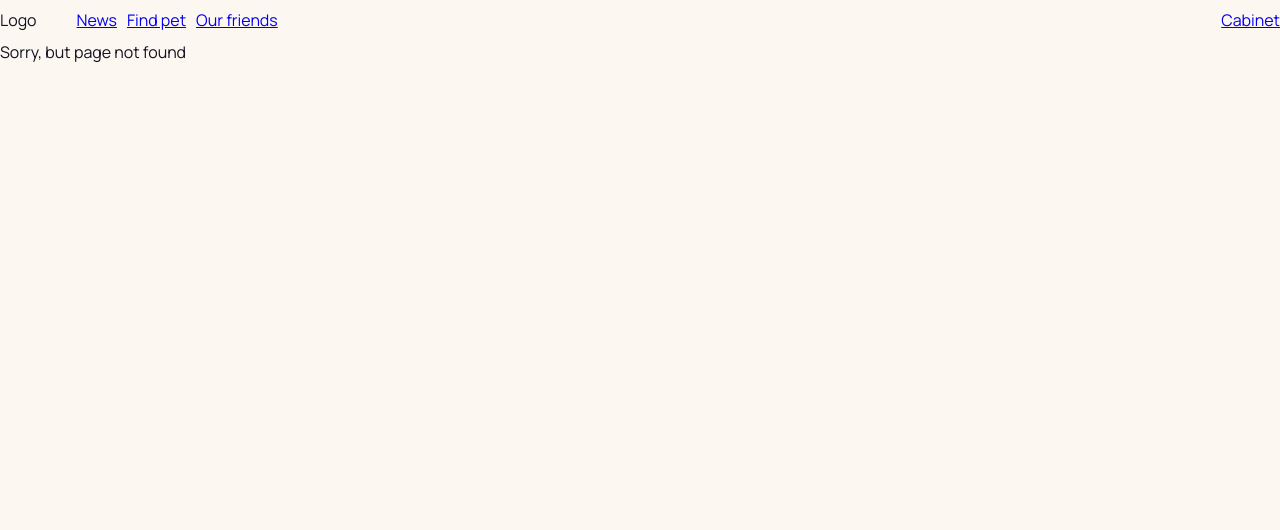
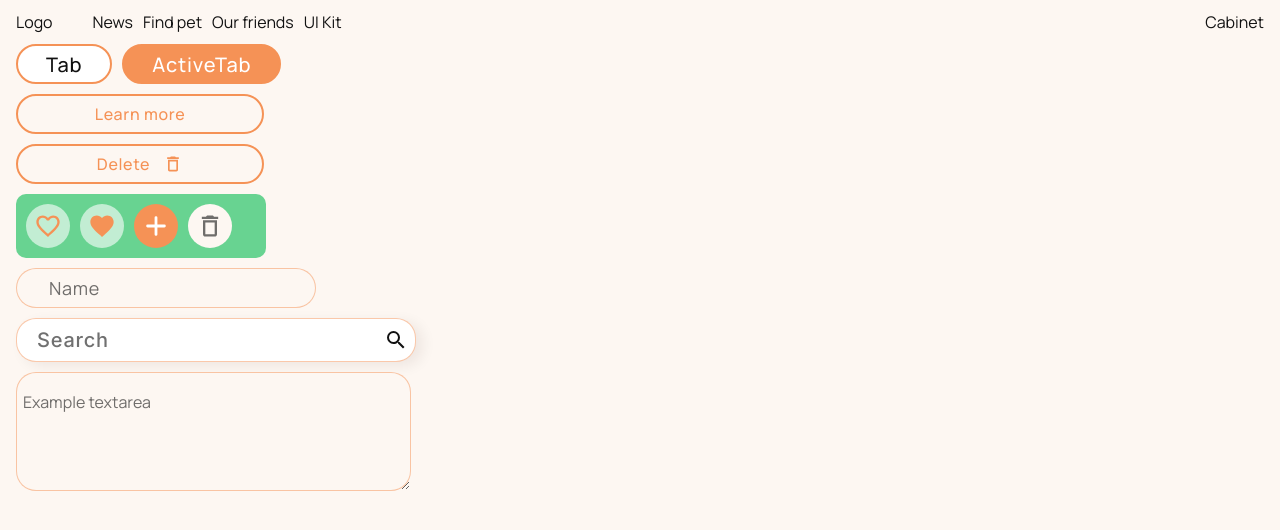
Before and after one commit to andrii-petlovanyi/pets_project_client, a React (Create React App) app: page /uikit in a window 1280 px wide. Before the commit this address had no page. Shown: the top 530 px of the page. Built offline with nearby package versions, Linux system fonts and the light colour scheme.

Commit message:
added(ThemeUI): added theme and style for some components/added UI Kit

```diff
--- a/src/App.jsx
+++ b/src/App.jsx
@@ -4,6 +4,7 @@ import { Route, Routes } from "react-router-dom"
 import { Layout } from "./layout/Layout"
 import './index.css'
 import { Login, News, NotFound, Notices, OurFriends, Register, UserDashboard } from "./pages"
+import UiKit from "./pages/UiKit"
 
 function App() {
 
@@ -17,6 +18,7 @@ function App() {
             <Route path="news" element={<News />} />
             <Route path="notices" element={<Notices />} />
             <Route path="partners" element={<OurFriends />} />
+            <Route path="uikit" element={<UiKit />} />
             {/* </Route> */}
 
             {/* <Route element={<PublicRoute />}> */}
--- a/src/components/layout/Header.jsx
+++ b/src/components/layout/Header.jsx
@@ -9,6 +9,8 @@ const Header = () => {
                 <NavLink to='news'>News</NavLink>
                 <NavLink to='notices'>Find pet</NavLink>
                 <NavLink to='partners'>Our friends</NavLink>
+                <NavLink to='uikit'>UI Kit</NavLink>
+
             </nav>
 
             <div style={{ marginLeft: 'auto' }}>
--- a/src/index.css
+++ b/src/index.css
@@ -1,8 +1,4 @@
-
-
 body {
-    background-color: #FDF7F2;
-    color: #111321;
     font-family: 'Manrope';
     font-weight: 400;
     font-size: 16px;
--- a/src/index.js
+++ b/src/index.js
@@ -1,3 +1,4 @@
+import { ChakraProvider } from '@chakra-ui/react';
 import React from 'react';
 import ReactDOM from 'react-dom/client';
 import { Provider } from 'react-redux';
@@ -6,6 +7,7 @@ import { PersistGate } from 'redux-persist/integration/react';
 import App from './App';
 
 import { persistor, store } from './redux/store';
+import theme from './theme/theme';
 
 const root = ReactDOM.createRoot(document.getElementById('root'));
 root.render(
@@ -13,7 +15,9 @@ root.render(
     <BrowserRouter basename="/">
       <Provider store={store}>
         <PersistGate loading={null} persistor={persistor}>
-          <App />
+          <ChakraProvider theme={theme}>
+            <App />
+          </ChakraProvider>
         </PersistGate>
       </Provider>
     </BrowserRouter>
--- a/src/layout/Layout.jsx
+++ b/src/layout/Layout.jsx
@@ -1,14 +1,15 @@
+import { Container } from '@chakra-ui/react'
 import React, { Suspense } from 'react'
 import { Outlet } from 'react-router-dom'
 import Header from '../components/layout/Header'
 
 export const Layout = () => {
     return (
-        <div>
+        <Container maxW={'1280px'}>
             <Header />
             <Suspense fallback={false}>
                 <Outlet />
             </Suspense>
-        </div>
+        </Container>
     )
 }
--- /dev/null
+++ b/src/pages/UiKit.jsx
@@ -0,0 +1,37 @@
+import React from 'react';
+import { Box, Button, Flex, IconButton, Input, InputGroup, Text, InputRightElement, Textarea } from '@chakra-ui/react';
+import { MdFavorite, MdOutlineDeleteOutline, MdOutlineFavoriteBorder, MdSearch } from 'react-icons/md';
+import { HiPlus } from 'react-icons/hi';
+
+const UiKit = () => {
+    return (
+        <Box display={'flex'} flexDirection={'column'} gap={'10px'}>
+            <Flex gap={'10px'}>
+                <Button variant={'outlineTabBtn'}>Tab</Button>
+                <Button variant={'outlineTabActive'}>ActiveTab</Button>
+            </Flex>
+
+            <Button variant={'outlineCardBtn'}>Learn more</Button>
+            <Button variant={'outlineCardBtn'}><Text mr={'13px'}>Delete</Text> <MdOutlineDeleteOutline size={'20px'} /></Button>
+
+            <Flex bg={'green.300'} p={'10px'} borderRadius={'10px'} width={'250px'} gap={'10px'}>
+                <IconButton variant={'cardFavIB'} icon={<MdOutlineFavoriteBorder />} />
+                <IconButton variant={'cardFavIB'} icon={<MdFavorite />} />
+                <IconButton variant={'mainIB'} icon={<HiPlus />} />
+                <IconButton variant={'secondIB'} icon={<MdOutlineDeleteOutline />} />
+
+            </Flex>
+
+            <Input variant={'form'} width={'300px'} placeholder={'Name'} />
+
+            <InputGroup maxW={'400px'} display={'flex'} alignItems={'center'}>
+                <Input placeholder='Search' variant={'search'} />
+                <InputRightElement height={'44px'}><MdSearch size={'24px'} /></InputRightElement>
+            </InputGroup>
+
+            <Textarea width={'395px'} minH={'119px'} placeholder='Example textarea' variant={'custom'} />
+        </Box>
+    )
+}
+
+export default UiKit;
--- a/src/pages/UserDashboard.jsx
+++ b/src/pages/UserDashboard.jsx
@@ -3,7 +3,7 @@ import React from 'react'
 const UserDashboard = () => {
     return (
         <div>
-
+            UserDashboard
         </div>
     )
 }
--- /dev/null
+++ b/src/theme/components/buttons.extend.js
@@ -0,0 +1,122 @@
+import { defineStyle, defineStyleConfig } from '@chakra-ui/react';
+
+const outlineTabBtn = defineStyle({
+  display: 'flex',
+  alignItems: 'center',
+
+  background: 'white',
+  color: 'textColor',
+
+  border: '2px solid',
+  borderColor: 'mainOrange',
+  borderRadius: '40px',
+  padding: '10px 28px',
+
+  fontFamily: 'Manrope',
+  fontWeight: '500',
+  fontSize: '20px',
+  lineHeight: '27p',
+  letterSpacing: '0.04em',
+
+  _hover: {
+    borderColor: 'accentOrange',
+  },
+});
+
+const outlineTabActive = defineStyle({
+  display: 'flex',
+  alignItems: 'center',
+
+  background: 'mainOrange',
+  color: 'white',
+
+  border: '2px solid',
+  borderColor: 'mainOrange',
+  borderRadius: '40px',
+  padding: '10px 28px',
+
+  fontFamily: 'Manrope',
+  fontWeight: '500',
+  fontSize: '20px',
+  lineHeight: '27p',
+  letterSpacing: '0.04em',
+});
+
+const outlineCardBtn = defineStyle({
+  display: 'flex',
+  alignItems: 'center',
+
+  background: 'none',
+  color: 'mainOrange',
+
+  border: '2px solid',
+  borderColor: 'mainOrange',
+  borderRadius: '40px',
+  padding: '8px 10px',
+  maxW: '248px',
+  width: '100%',
+
+  fontFamily: 'Manrope',
+  fontWeight: '500',
+  fontSize: '16px',
+  lineHeight: '22p',
+  letterSpacing: '0.04em',
+
+  _hover: {
+    borderColor: 'accentOrange',
+    color: 'accentOrange',
+  },
+});
+
+const cardFavIB = defineStyle({
+  background: 'blurBadge',
+  borderRadius: 'full',
+  width: '44px',
+  height: '44px',
+  padding: '10px',
+  color: 'mainOrange',
+  fontSize: '28px',
+
+  _hover: {
+    color: 'accentOrange',
+  },
+});
+
+const mainIB = defineStyle({
+  background: 'mainOrange',
+  borderRadius: 'full',
+  width: '44px',
+  height: '44px',
+  padding: '10px',
+  color: 'white',
+  fontSize: '28px',
+
+  _hover: {
+    backgroundColor: 'accentOrange',
+  },
+});
+
+const secondIB = defineStyle({
+  background: 'mainColor',
+  borderRadius: 'full',
+  width: '44px',
+  height: '44px',
+  padding: '10px',
+  color: 'labelColor',
+  fontSize: '28px',
+
+  _hover: {
+    color: 'textColor',
+  },
+});
+
+export const buttonTheme = defineStyleConfig({
+  variants: {
+    outlineCardBtn,
+    outlineTabActive,
+    outlineTabBtn,
+    cardFavIB,
+    secondIB,
+    mainIB,
+  },
+});
--- /dev/null
+++ b/src/theme/components/inputs.extend.js
@@ -0,0 +1,81 @@
+import { defineStyle, defineStyleConfig } from '@chakra-ui/react';
+
+const form = defineStyle({
+  field: {
+    display: 'flex',
+    alignItems: 'center',
+    padding: '13px 32px',
+
+    borderRadius: '40px',
+    border: '1px solid',
+    borderColor: 'rgba(245, 146, 86, 0.5)',
+
+    color: 'textColor',
+    backgroundColor: 'mainColor',
+
+    fontFamily: 'Manrope',
+    fontWeight: '400',
+    fontSize: '18px',
+    lineHeight: '25px',
+    letterSpacing: '0.04em',
+
+    _focus: {
+      borderColor: 'accentOrange',
+      boxShadow: '0 0 1px 1px #D3D3D333',
+    },
+    _hover: {
+      borderColor: 'accentOrange',
+    },
+    _placeholder: {
+      fontFamily: 'Manrope',
+      fontWeight: '400',
+      fontSize: '18px',
+      lineHeight: '25px',
+      letterSpacing: '0.04em',
+      color: 'labelColor',
+    },
+  },
+});
+
+const search = defineStyle({
+  field: {
+    display: 'flex',
+    alignItems: 'center',
+    padding: '10px 20px',
+    height: '44px',
+
+    borderRadius: '20px',
+    border: '1px solid',
+    borderColor: 'rgba(245, 146, 86, 0.5)',
+
+    color: '#535353',
+    backgroundColor: 'white',
+    boxShadow: 'inputShadow',
+
+    fontFamily: 'Inter',
+    fontWeight: '500',
+    fontSize: '20px',
+    lineHeight: '24px',
+    letterSpacing: '0.04em',
+
+    _focus: {
+      borderColor: 'accentOrange',
+      boxShadow: '0 0 1px 1px #D3D3D333',
+    },
+    _hover: {
+      borderColor: 'accentOrange',
+    },
+    _placeholder: {
+      fontFamily: 'Inter',
+      fontWeight: '500',
+      fontSize: '20px',
+      lineHeight: '24px',
+      letterSpacing: '0.04em',
+      color: 'labelColor',
+    },
+  },
+});
+
+export const inputTheme = defineStyleConfig({
+  variants: { form, search },
+});
--- /dev/null
+++ b/src/theme/components/textarea.extend.js
@@ -0,0 +1,37 @@
+import { defineStyle, defineStyleConfig } from '@chakra-ui/react';
+
+const custom = defineStyle({
+  padding: '16px 6px',
+
+  backgroundColor: 'mainColor',
+  color: 'textColor',
+
+  border: '1px solid',
+  borderColor: 'rgba(245, 146, 86, 0.5)',
+  borderRadius: '20px',
+
+  fontFamily: 'Manrope',
+  fontWeight: '400',
+  fontSize: '16px',
+  lineHeight: '26px',
+
+  _focus: {
+    borderColor: 'primaryTextColor',
+    boxShadow: '0 0 1px 1px #D3D3D333',
+  },
+  _hover: {
+    borderColor: 'primaryTextColor',
+  },
+
+  _placeholder: {
+    fontFamily: 'Manrope',
+    fontWeight: '400',
+    fontSize: '16px',
+    lineHeight: '26px',
+    color: 'labelColor',
+  },
+});
+
+export const textareaTheme = defineStyleConfig({
+  variants: { custom },
+});
--- /dev/null
+++ b/src/theme/theme.js
@@ -0,0 +1,86 @@
+import { extendTheme } from '@chakra-ui/react';
+import { buttonTheme } from './components/buttons.extend';
+import { inputTheme } from './components/inputs.extend';
+import { textareaTheme } from './components/textarea.extend';
+
+const breakpoints = {
+  sm: '320px',
+  md: '480px',
+  lg: '768px',
+  xl: '1280px',
+};
+
+const shadows = {
+  cardShadow: 'rgba(0, 0, 0, 0.3) 0px 1px 4px',
+  inputShadow: '7px 4px 14px rgba(49, 21, 4, 0.07)',
+};
+
+const colors = {
+  white: '#FFFFFF',
+  mainColor: '#FDF7F2',
+  mainOrange: '#F59256',
+  accentOrange: '#FF6101',
+  textColor: '#111111',
+  secondaryTextColor: '#111321',
+  labelColor: 'rgba(17, 17, 17, 0.6)',
+
+  blurBadge: 'rgba(255, 255, 255, 0.6)',
+};
+
+const styles = {
+  global: () => ({
+    body: {
+      bg: 'mainColor',
+      color: 'textColor',
+    },
+  }),
+};
+
+const fonts = {
+  heading: `'Manrope', sans-serif`,
+  body: `'Manrope', sans-serif`,
+};
+
+const components = {
+  Link: {
+    baseStyle: {},
+    variants: {
+      activeLink: {
+        color: 'primaryTextColor',
+        textDecoration: 'none',
+        transition: '350ms ease',
+        _hover: { textDecoration: 'none', color: 'hoverColor' },
+        _focus: { boxShadow: 'none' },
+        _activeLink: {
+          color: '#fff',
+        },
+      },
+      secondary: {
+        //...define other variants
+      },
+    },
+  },
+  Modal: {
+    baseStyle: {
+      dialog: {
+        // maxWidth: ['95%', '95%', '95%'],
+        // minWidth: '95%',
+        bg: '',
+      },
+    },
+  },
+
+  Input: inputTheme,
+  Textarea: textareaTheme,
+  Button: buttonTheme,
+};
+
+const theme = extendTheme({
+  colors,
+  shadows,
+  styles,
+  components,
+  breakpoints,
+  fonts,
+});
+export default theme;
```
